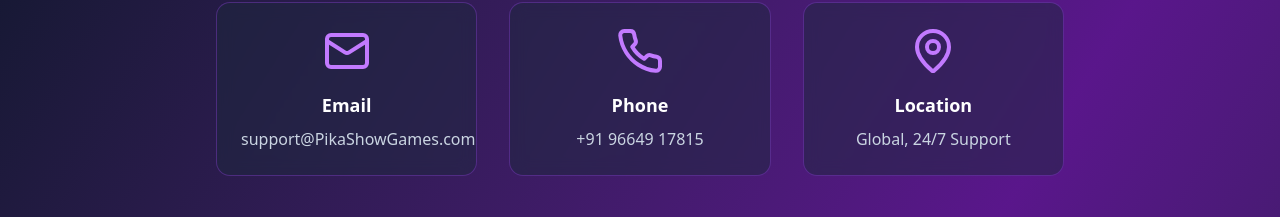
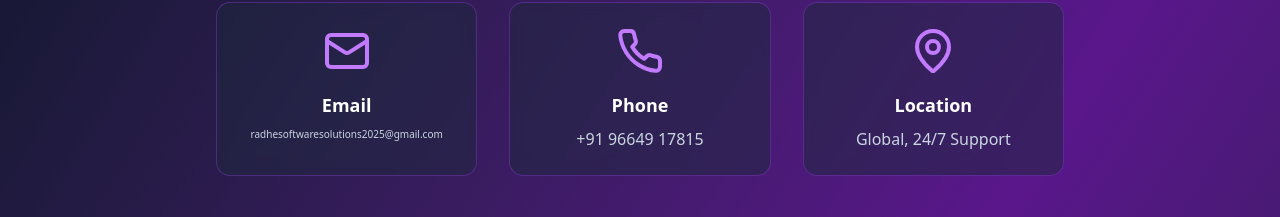
Before and after one commit to TasvirLimbani/PikashowTest, a Next.js app: page /contact in a window 1280 px wide. Shown: the part 231-448 px from the top of the page. Built offline with nearby package versions, Linux system fonts and the light colour scheme; no server answers.

Commit message:
Email change
Email change

```diff
--- a/app/contact/page.tsx
+++ b/app/contact/page.tsx
@@ -38,7 +38,7 @@ export default function ContactPage() {
           <div className="bg-slate-800/50 backdrop-blur border border-purple-500/30 rounded-xl p-6 text-center">
             <Mail className="w-12 h-12 text-purple-400 mx-auto mb-4" />
             <h3 className="text-lg font-bold text-white mb-2">Email</h3>
-            <p className="text-slate-300">support@PikaShowGames.com</p>
+            <p className="text-slate-300" style={{ fontSize: '10px' }}>radhesoftwaresolutions2025@gmail.com</p>
           </div>
 
           <div className="bg-slate-800/50 backdrop-blur border border-purple-500/30 rounded-xl p-6 text-center">
--- a/app/privacy/page.tsx
+++ b/app/privacy/page.tsx
@@ -172,7 +172,7 @@ export default function AboutUsPage() {
                 <p className="text-white font-semibold text-lg">PikaShowGames Privacy Team</p>
                 <p className="text-slate-300 flex items-center gap-2 overflow-scroll">
                   <span className="text-purple-400">📧</span>
-                  Email: privacy@PikaShowGames.com
+                  Email: radhesoftwaresolutions2025@gmail.com
                 </p>
                 <p className="text-slate-300 flex items-center gap-2">
                   <span className="text-purple-400">⏱️</span>
```
